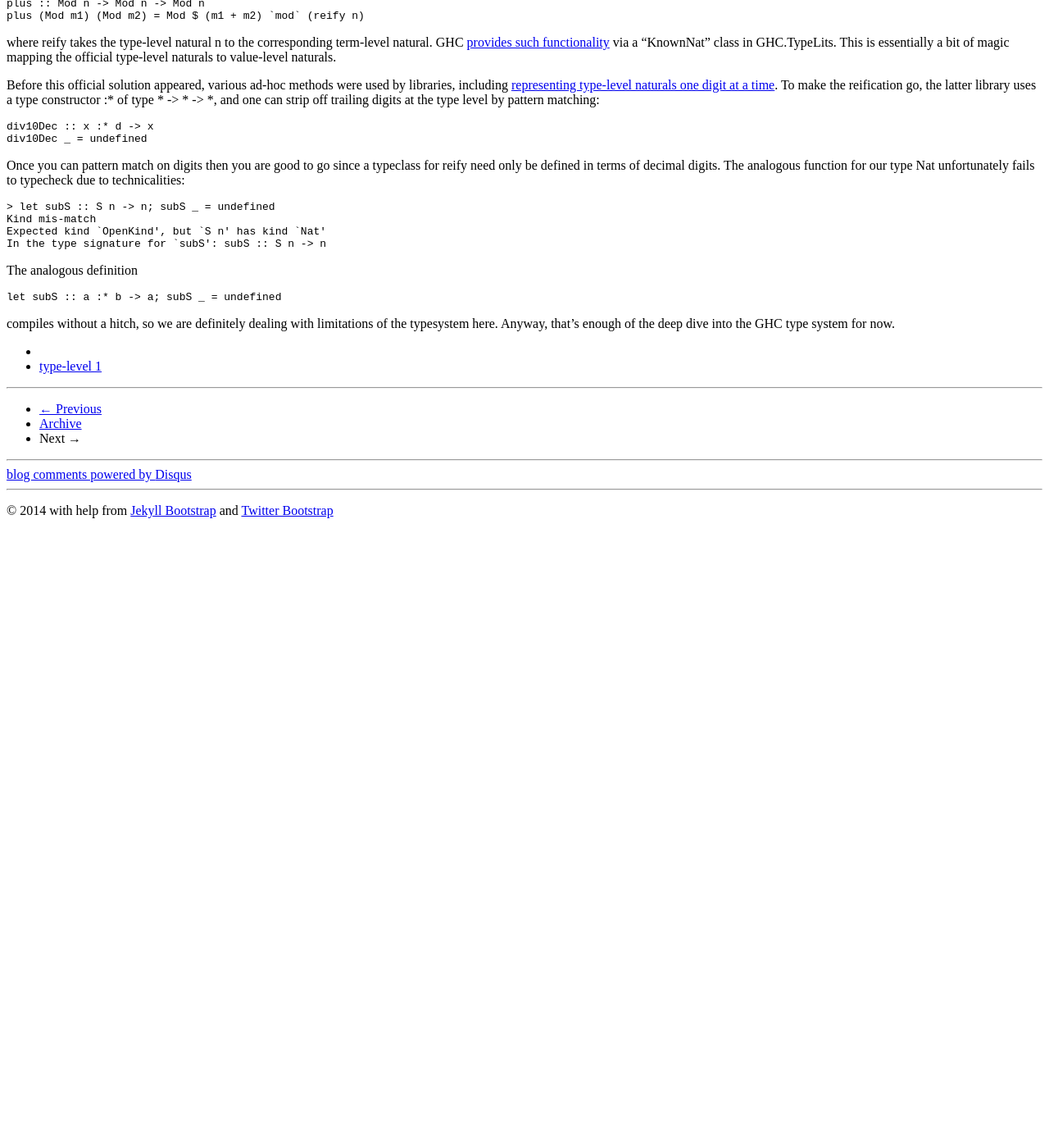
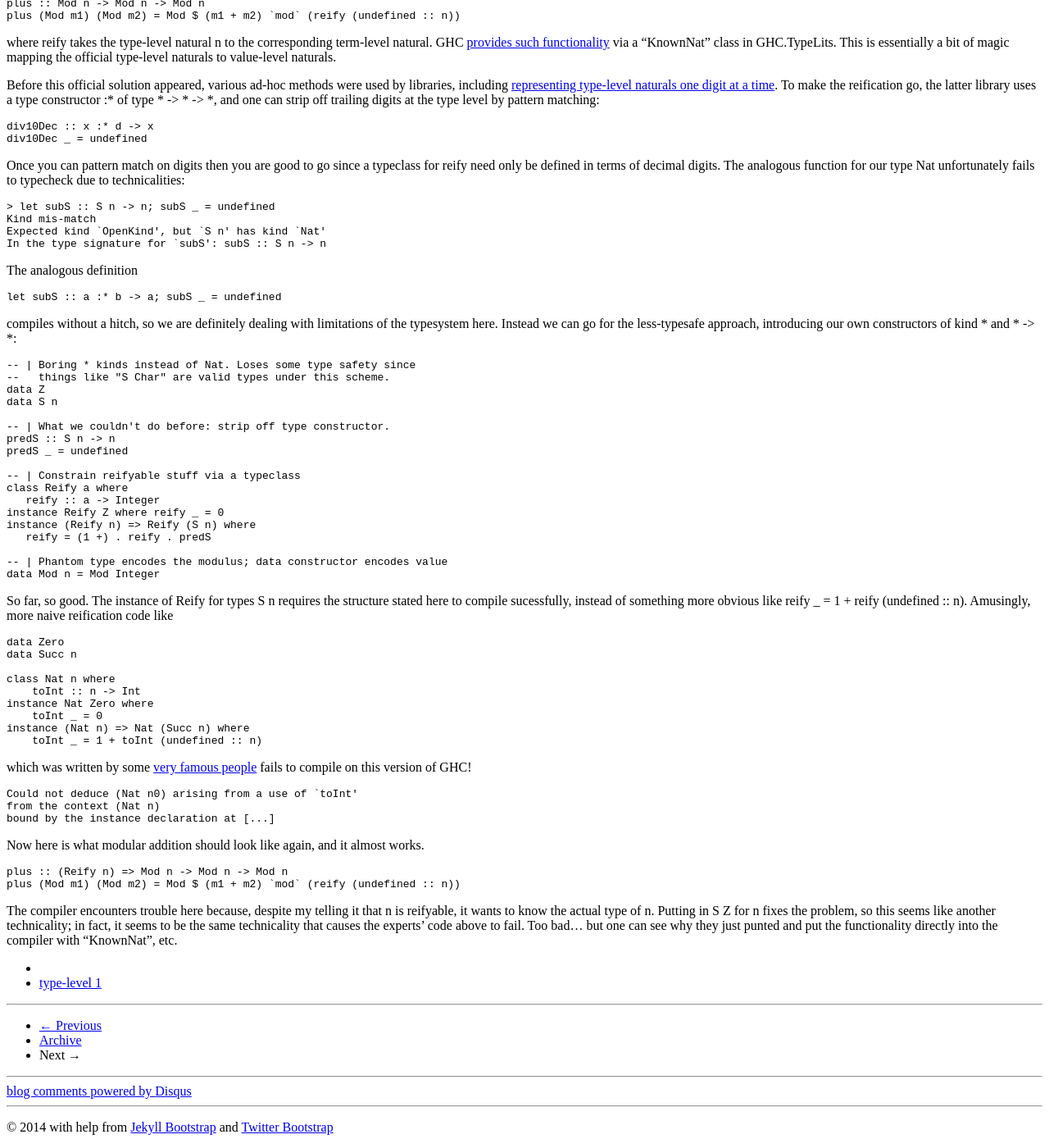
Before and after one commit to mmisamore/mmisamore.github.io, a Jekyll site: the page built from _posts/2014-07-31-TypeLevelMod.md, in a window 1280 px wide and 1400 px high, scrolled down 1069 px. Shown: the whole window at 82% size. Built offline with Jekyll 4.4.1, drawn with Linux system fonts in a browser that asks for light colours; comment, search, counter and statistics services are not loaded; before the commit the page ends 1717 px from its top, so only the background shows below that.

Commit message:
Update post

```diff
--- a/_posts/2014-07-31-TypeLevelMod.md
+++ b/_posts/2014-07-31-TypeLevelMod.md
@@ -68,7 +68,7 @@ constructor Mod :: Int -> Mod n. We want to be able to define addition as
 something like
 
     plus :: Mod n -> Mod n -> Mod n
-    plus (Mod m1) (Mod m2) = Mod $ (m1 + m2) `mod` (reify n)
+    plus (Mod m1) (Mod m2) = Mod $ (m1 + m2) `mod` (reify (undefined :: n))
 
 where reify takes the type-level natural n to the corresponding term-level
 natural. GHC [provides such
@@ -101,5 +101,58 @@ The analogous definition
     let subS :: a :* b -> a; subS _ = undefined
 
 compiles without a hitch, so we are definitely dealing with limitations of the
-typesystem here. Anyway, that's enough of the deep dive into the GHC type system
-for now.
+typesystem here. Instead we can go for the less-typesafe approach, introducing
+our own constructors of kind * and * -> *:
+
+    -- | Boring * kinds instead of Nat. Loses some type safety since
+    --   things like "S Char" are valid types under this scheme.
+    data Z
+    data S n
+
+    -- | What we couldn't do before: strip off type constructor.
+    predS :: S n -> n
+    predS _ = undefined
+
+    -- | Constrain reifyable stuff via a typeclass
+    class Reify a where
+       reify :: a -> Integer
+    instance Reify Z where reify _ = 0
+    instance (Reify n) => Reify (S n) where
+       reify = (1 +) . reify . predS
+
+    -- | Phantom type encodes the modulus; data constructor encodes value
+    data Mod n = Mod Integer
+
+So far, so good. The instance of Reify for types S n requires the structure
+stated here to compile sucessfully, instead of something more obvious like reify
+_ = 1 + reify (undefined :: n). Amusingly, more naive reification code like
+
+    data Zero
+    data Succ n
+
+    class Nat n where
+        toInt :: n -> Int
+    instance Nat Zero where
+        toInt _ = 0
+    instance (Nat n) => Nat (Succ n) where
+        toInt _ = 1 + toInt (undefined :: n)
+
+which was written by some [very famous
+people](http://research.microsoft.com/en-us/um/people/simonpj/papers/assoc-types/fun-with-type-funs/typefun.pdf)
+fails to compile on this version of GHC!
+
+    Could not deduce (Nat n0) arising from a use of `toInt'
+    from the context (Nat n)
+    bound by the instance declaration at [...]
+
+Now here is what modular addition should look like again, and it almost works.
+
+    plus :: (Reify n) => Mod n -> Mod n -> Mod n
+    plus (Mod m1) (Mod m2) = Mod $ (m1 + m2) `mod` (reify (undefined :: n))
+
+The compiler encounters trouble here because, despite my telling it that n
+is reifyable, it wants to know the actual type of n. Putting in S Z for n fixes
+the problem, so this seems like another technicality; in fact, it seems to be
+the same technicality that causes the experts' code above to fail. Too bad...
+but one can see why they just punted and put the functionality directly into the
+compiler with "KnownNat", etc.
```
